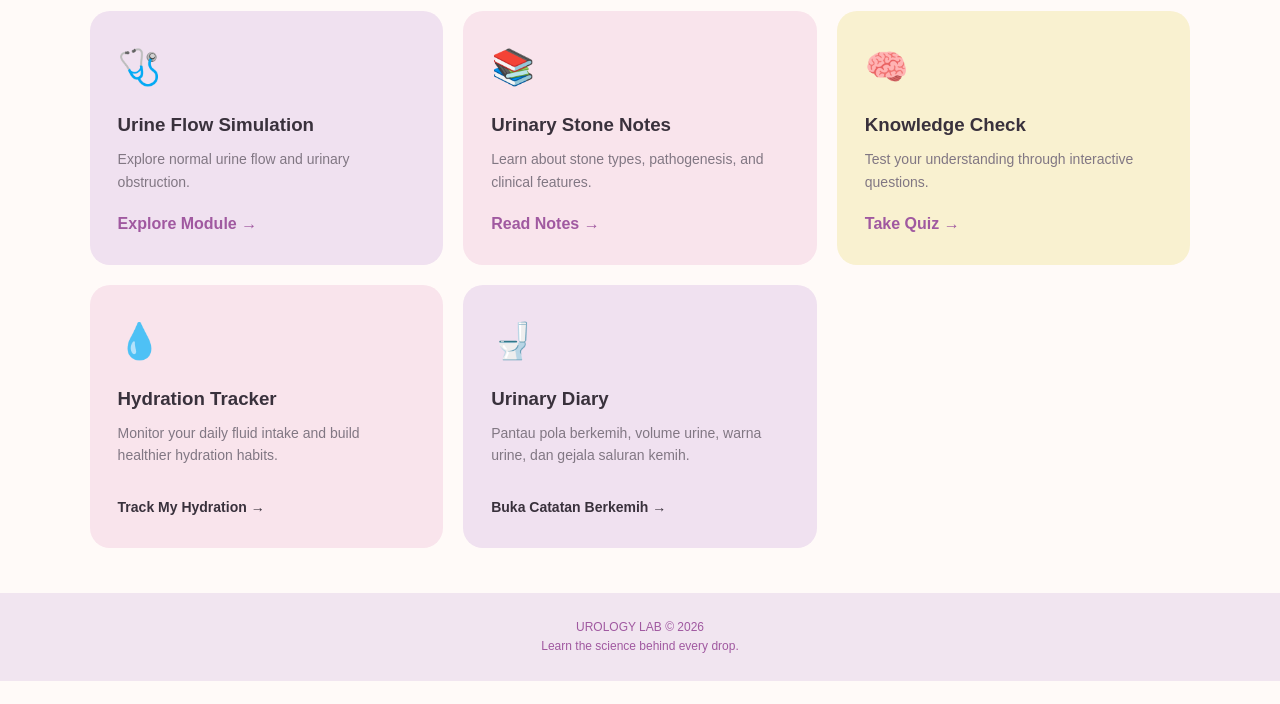
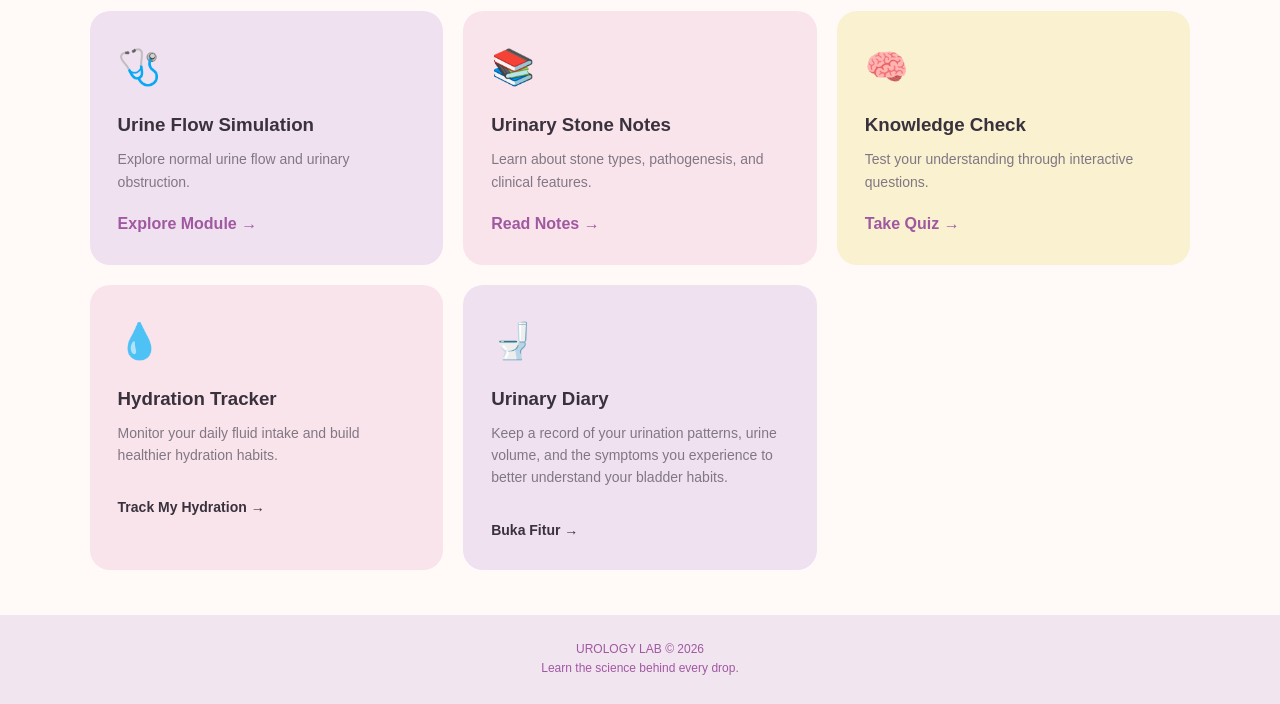
Before and after one commit to matchauciao/urology-lab, a plain HTML site: page index.html in a window 1280 px wide. Shown: the part 688-1392 px from the top of the page. Before the commit the page ends 1369 px from the top, so only its background shows below. Drawn offline with Linux system fonts and the light colour scheme.

Commit message:
Update index.html

```diff
--- a/index.html
+++ b/index.html
@@ -90,17 +90,18 @@
   </a>
 </article>
 
+
 <article class="module-card purple">
   <span class="module-icon">🚽</span>
   <h3>Urinary Diary</h3>
   <p>
-    Pantau pola berkemih, volume urine, warna urine,
-    dan gejala saluran kemih.
+   Keep a record of your urination patterns, urine volume, and the symptoms you experience to better understand your bladder habits.
   </p>
   <a href="diary.html" class="module-link">
-    Buka Catatan Berkemih →
+    Buka Fitur →
   </a>
 </article>
+
 
       </div>
     </section>
```
